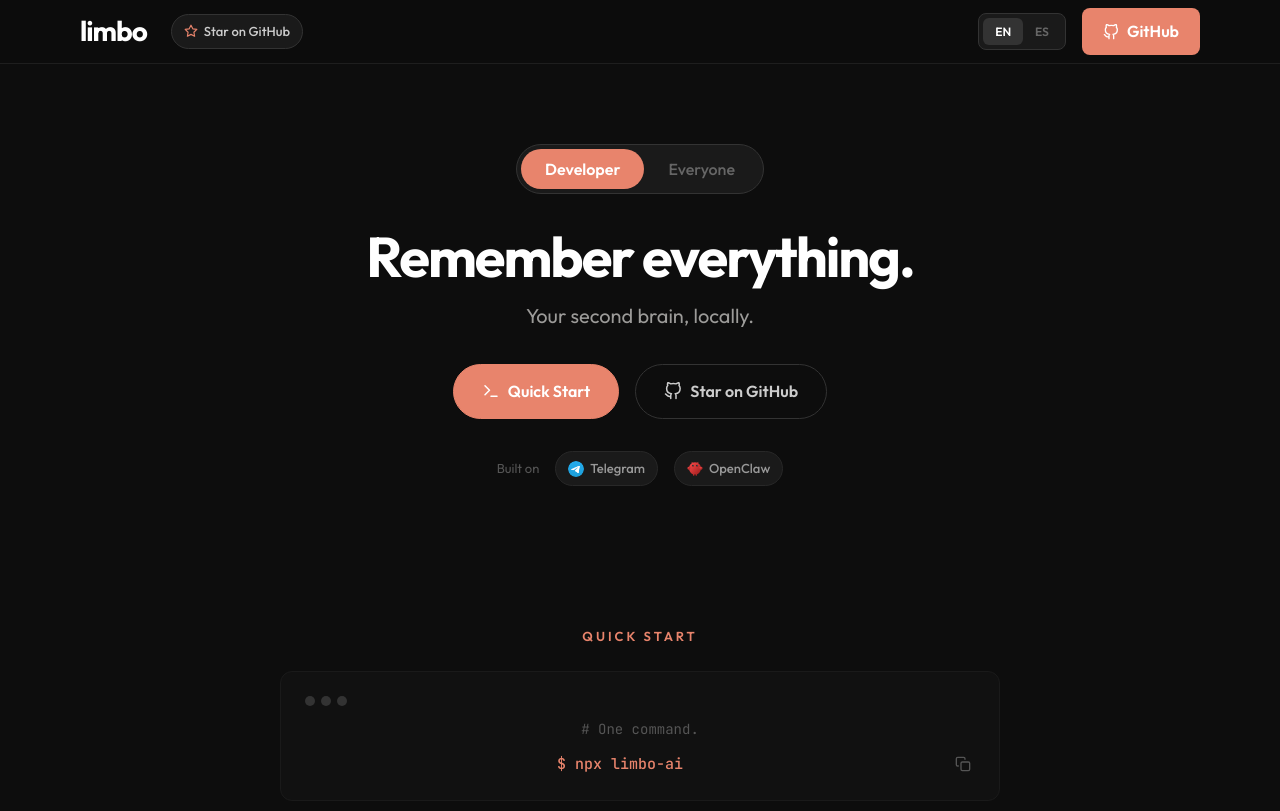
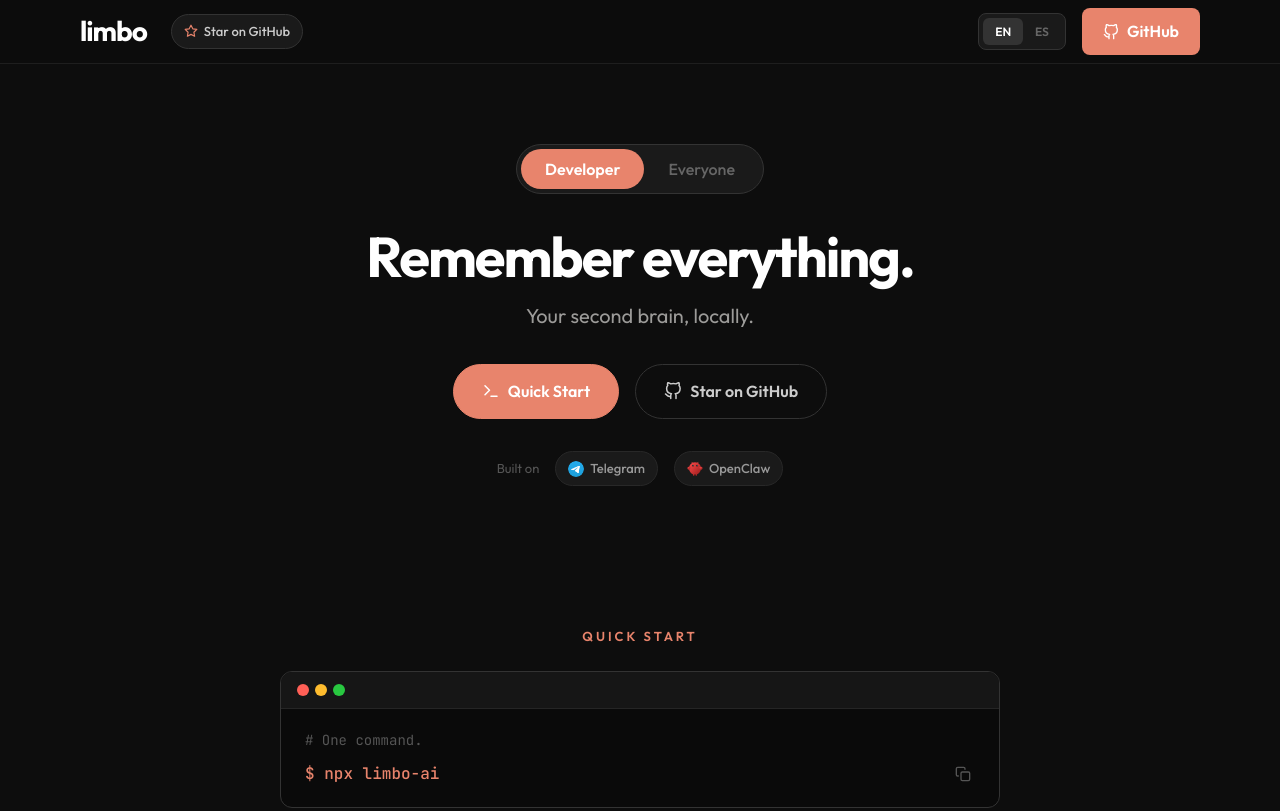
Before and after one commit to TomasWard1/limbo, a website: page web/index.html in a window 1280 px wide. Shown: the top 811 px of the page. Drawn offline with Linux system fonts and the light colour scheme; no server answers.

Commit message:
fix(landing): address board review feedback
- Terminal: macOS-style colored dots (red/yellow/green), darker bg,
  explicit left-align, titlebar/body split structure
- Comparison table: remove 'Remembers & connects ideas' row; add
  'Proactive' and 'Always on 24/7' rows; max-width 860px for legibility
- Docs button: remove broken inline style (padding-left:0) so text
  centers properly
- Anchor links: add id="how-it-works", fix CTA hrefs to match real IDs
  (#sectionQuickStartDev, #finalCtaAll), use event delegation for smooth
  scroll so dynamically rendered CTAs work
- Spanish: 'Estrella en GitHub' → 'Favorito en GitHub', star count
  'estrellas' → 'favoritos'
- Chat animation: resets and replays on every scroll re-entry, and when
  switching mode or language
- Footer: remove Telegram link

Co-Authored-By: Paperclip <noreply@paperclip.ing>

```diff
--- a/web/css/styles.css
+++ b/web/css/styles.css
@@ -430,30 +430,50 @@
    ============================================================ */
 
 .terminal {
-  background: var(--bg-2);
-  border: 1px solid var(--border-sub);
+  background: #0A0A0A;
+  border: 1px solid #333333;
   border-radius: var(--r-md);
-  padding: 24px;
+  overflow: hidden;
   display: flex;
   flex-direction: column;
-  gap: 12px;
+  text-align: left;
+}
+
+.terminal-titlebar {
+  display: flex;
+  align-items: center;
+  gap: 6px;
+  padding: 12px 16px;
+  background: #161616;
+  border-bottom: 1px solid #252525;
+}
+
+.terminal-dot {
+  width: 12px;
+  height: 12px;
+  border-radius: 50%;
+  flex-shrink: 0;
+}
+.terminal-dot:nth-child(1) { background: #FF5F56; }
+.terminal-dot:nth-child(2) { background: #FEBC2E; }
+.terminal-dot:nth-child(3) { background: #28C840; }
+
+.terminal-body {
+  padding: 20px 24px;
+  display: flex;
+  flex-direction: column;
+  gap: 10px;
 }
 
 .terminal-dots {
   display: flex;
   gap: 6px;
 }
-.terminal-dot {
-  width: 10px;
-  height: 10px;
-  border-radius: 50%;
-  background: var(--border);
-}
 
 .terminal-comment {
   font-family: var(--mono);
   font-size: 14px;
-  color: var(--text-dim);
+  color: #555555;
 }
 
 .terminal-cmd {
@@ -463,7 +483,7 @@
 }
 .terminal-cmd-text {
   font-family: var(--mono);
-  font-size: 15px;
+  font-size: 16px;
   font-weight: 500;
   color: var(--accent);
   flex: 1;
@@ -907,6 +927,8 @@
 
 .comp-table {
   width: 100%;
+  max-width: 860px;
+  margin: 0 auto;
   border: 1px solid var(--border-sub);
   border-radius: var(--r-md);
   overflow: hidden;
--- a/web/index.html
+++ b/web/index.html
@@ -26,7 +26,7 @@
       <a href="#" class="nav-logo">limbo</a>
       <a href="https://github.com/TomasWard1/limbo" target="_blank" rel="noopener" class="star-badge" id="starBadge">
         <svg class="icon-star" width="14" height="14" viewBox="0 0 24 24" fill="none" stroke="currentColor" stroke-width="2" stroke-linecap="round" stroke-linejoin="round"><polygon points="12 2 15.09 8.26 22 9.27 17 14.14 18.18 21.02 12 17.77 5.82 21.02 7 14.14 2 9.27 8.91 8.26 12 2"></polygon></svg>
-        <span id="starCount"><span data-lang="en">Star on GitHub</span><span data-lang="es">Estrella en GitHub</span></span>
+        <span id="starCount"><span data-lang="en">Star on GitHub</span><span data-lang="es">Favorito en GitHub</span></span>
       </a>
     </div>
     <div class="nav-right">
@@ -96,17 +96,19 @@
     <span data-lang="en">Quick Start</span><span data-lang="es">Inicio rápido</span>
   </span>
   <div class="terminal" style="width:min(720px,100%)">
-    <div class="terminal-dots">
+    <div class="terminal-titlebar">
       <div class="terminal-dot"></div>
       <div class="terminal-dot"></div>
       <div class="terminal-dot"></div>
     </div>
+    <div class="terminal-body">
       <div class="terminal-comment"># One command.</div>
       <div class="terminal-cmd">
         <span class="terminal-cmd-text">$ npx limbo-ai</span>
         <button class="terminal-copy" aria-label="Copy command" data-copy="npx limbo-ai">
           <svg width="16" height="16" viewBox="0 0 24 24" fill="none" stroke="currentColor" stroke-width="2" stroke-linecap="round" stroke-linejoin="round"><rect x="9" y="9" width="13" height="13" rx="2" ry="2"></rect><path d="M5 15H4a2 2 0 0 1-2-2V4a2 2 0 0 1 2-2h9a2 2 0 0 1 2 2v1"></path></svg>
         </button>
+      </div>
     </div>
   </div>
   <p class="qs-note">
@@ -118,7 +120,7 @@
       <svg width="16" height="16" viewBox="0 0 24 24" fill="none" stroke="currentColor" stroke-width="2" stroke-linecap="round" stroke-linejoin="round"><path d="M9 19c-5 1.5-5-2.5-7-3m14 6v-3.87a3.37 3.37 0 0 0-.94-2.61c3.14-.35 6.44-1.54 6.44-7A5.44 5.44 0 0 0 20 4.77 5.07 5.07 0 0 0 19.91 1S18.73.65 16 2.48a13.38 13.38 0 0 0-7 0C6.27.65 5.09 1 5.09 1A5.07 5.07 0 0 0 5 4.77a5.44 5.44 0 0 0-1.5 3.78c0 5.42 3.3 6.61 6.44 7A3.37 3.37 0 0 0 9 18.13V22"></path></svg>
       <span data-lang="en">Star on GitHub</span><span data-lang="es">Estrella en GitHub</span>
     </a>
-    <a href="https://github.com/TomasWard1/limbo#readme" target="_blank" rel="noopener" class="btn btn-secondary" style="border-color:transparent;padding-left:0">
+    <a href="https://github.com/TomasWard1/limbo#readme" target="_blank" rel="noopener" class="btn btn-secondary">
       <span data-lang="en">Read the docs →</span><span data-lang="es">Leer la documentación →</span>
     </a>
   </div>
@@ -146,7 +148,7 @@
 <!-- ============================================================
      HOW IT WORKS
      ============================================================ -->
-<section class="section">
+<section class="section" id="how-it-works">
   <div class="section-inner">
     <div class="section-header">
       <span class="section-label anim">
@@ -334,11 +336,18 @@
         <div class="comp-cell comp-no">✗</div>
       </div>
       <div class="comp-row">
-        <div class="comp-cell-feature"><span data-lang="en">Remembers &amp; connects ideas</span><span data-lang="es">Recuerda y conecta ideas</span></div>
+        <div class="comp-cell-feature"><span data-lang="en">Proactive — reminds you unprompted</span><span data-lang="es">Proactivo — te avisa sin que lo pidas</span></div>
         <div class="comp-cell comp-yes">✓</div>
         <div class="comp-cell comp-no">✗</div>
-        <div class="comp-cell comp-partial"><span data-lang="en">Manual</span><span data-lang="es">Manual</span></div>
-        <div class="comp-cell comp-partial"><span data-lang="en">Manual</span><span data-lang="es">Manual</span></div>
+        <div class="comp-cell comp-no">✗</div>
+        <div class="comp-cell comp-no">✗</div>
+      </div>
+      <div class="comp-row">
+        <div class="comp-cell-feature"><span data-lang="en">Always on, 24/7</span><span data-lang="es">Activo 24/7</span></div>
+        <div class="comp-cell comp-yes">✓</div>
+        <div class="comp-cell comp-no">✗</div>
+        <div class="comp-cell comp-no">✗</div>
+        <div class="comp-cell comp-no">✗</div>
       </div>
       <div class="comp-row">
         <div class="comp-cell-feature"><span data-lang="en">Works with any AI</span><span data-lang="es">Funciona con cualquier IA</span></div>
@@ -450,7 +459,6 @@
         <a href="https://github.com/TomasWard1/limbo#readme" target="_blank" rel="noopener" class="footer-link">
           <span data-lang="en">Docs</span><span data-lang="es">Docs</span>
         </a>
-        <a href="https://t.me/limbo_bot" target="_blank" rel="noopener" class="footer-link">Telegram</a>
       </nav>
     </div>
     <div class="footer-divider"></div>
@@ -483,15 +491,15 @@
       en: {
         subtitle: 'Your second brain, locally.',
         ctas: [
-          { cls: 'btn btn-primary', href: '#quick-start', icon: 'terminal', label: 'Quick Start' },
+          { cls: 'btn btn-primary', href: '#sectionQuickStartDev', icon: 'terminal', label: 'Quick Start' },
           { cls: 'btn btn-secondary', href: 'https://github.com/TomasWard1/limbo', icon: 'github', label: 'Star on GitHub', external: true }
         ]
       },
       es: {
         subtitle: 'Tu segundo cerebro, local.',
         ctas: [
-          { cls: 'btn btn-primary', href: '#quick-start', icon: 'terminal', label: 'Inicio rápido' },
-          { cls: 'btn btn-secondary', href: 'https://github.com/TomasWard1/limbo', icon: 'github', label: 'Estrella en GitHub', external: true }
+          { cls: 'btn btn-primary', href: '#sectionQuickStartDev', icon: 'terminal', label: 'Inicio rápido' },
+          { cls: 'btn btn-secondary', href: 'https://github.com/TomasWard1/limbo', icon: 'github', label: 'Favorito en GitHub', external: true }
         ]
       }
     },
@@ -499,14 +507,14 @@
       en: {
         subtitle: 'Your personal memory.',
         ctas: [
-          { cls: 'btn btn-primary', href: '#final-cta', icon: 'mail', label: 'Join Waitlist' },
+          { cls: 'btn btn-primary', href: '#finalCtaAll', icon: 'mail', label: 'Join Waitlist' },
           { cls: 'btn btn-secondary', href: '#how-it-works', icon: 'arrow-down', label: 'See how it works' }
         ]
       },
       es: {
         subtitle: 'Tu memoria personal.',
         ctas: [
-          { cls: 'btn btn-primary', href: '#final-cta', icon: 'mail', label: 'Unirse a la lista' },
+          { cls: 'btn btn-primary', href: '#finalCtaAll', icon: 'mail', label: 'Unirse a la lista' },
           { cls: 'btn btn-secondary', href: '#how-it-works', icon: 'arrow-down', label: 'Ver cómo funciona' }
         ]
       }
@@ -587,6 +595,7 @@
 
     renderHero();
     updateUrl();
+    if (chatIsVisible) startChatAnimation();
   }
 
   // ── Apply language ─────────────────────────────────────────
@@ -603,6 +612,7 @@
     document.documentElement.lang = lang;
     renderHero();
     updateUrl();
+    if (chatIsVisible) startChatAnimation();
   }
 
   function updateUrl() {
@@ -668,7 +678,8 @@
     { type: 'bot',  text: 'Atomic Habits — Juan recommended it.\n\u201cChanged his life.\u201d', link: 'View on Amazon →' }
   ];
 
-  var chatAnimated = false;
+  var chatTimers = [];
+  var chatIsVisible = false;
 
   function buildChatMsg(msg) {
     var wrap = document.createElement('div');
@@ -698,15 +709,20 @@
     return wrap;
   }
 
+  function resetChat() {
+    chatTimers.forEach(clearTimeout);
+    chatTimers = [];
+    var body = document.getElementById('chatBody');
+    if (body) body.innerHTML = '';
+  }
+
   function animateChat() {
-    if (chatAnimated) return;
-    chatAnimated = true;
     var body = document.getElementById('chatBody');
     if (!body) return;
 
     var delay = 400;
     chatMessages.forEach(function(msg) {
-      setTimeout(function() {
+      var t = setTimeout(function() {
         var el = buildChatMsg(msg);
         body.appendChild(el);
         requestAnimationFrame(function() {
@@ -716,14 +732,23 @@
         });
         body.scrollTop = body.scrollHeight;
       }, delay);
+      chatTimers.push(t);
       delay += msg.type === 'bot' ? 1200 : msg.type === 'time' ? 600 : 500;
     });
   }
 
+  function startChatAnimation() {
+    resetChat();
+    animateChat();
+  }
+
   var chatObserver = new IntersectionObserver(function(entries) {
-    if (entries[0].isIntersecting) {
-      animateChat();
-      chatObserver.disconnect();
+    var entry = entries[0];
+    chatIsVisible = entry.isIntersecting;
+    if (entry.isIntersecting) {
+      startChatAnimation();
+    } else {
+      resetChat();
     }
   }, { threshold: 0.3 });
 
@@ -772,21 +797,21 @@
   function renderStars(n) {
     var el = document.getElementById('starCount');
     if (n > 0) {
-      el.innerHTML = '<span data-lang="en">&#9733; ' + n + ' stars</span><span data-lang="es">&#9733; ' + n + ' estrellas</span>';
+      el.innerHTML = '<span data-lang="en">&#9733; ' + n + ' stars</span><span data-lang="es">&#9733; ' + n + ' favoritos</span>';
     }
   }
 
-  // ── Smooth scroll for anchor links ─────────────────────────
-  document.querySelectorAll('a[href^="#"]').forEach(function(a) {
-    a.addEventListener('click', function(e) {
-      var id = this.getAttribute('href').slice(1);
+  // ── Smooth scroll for anchor links (event delegation) ──────
+  document.addEventListener('click', function(e) {
+    var a = e.target.closest('a[href^="#"]');
+    if (!a) return;
+    var id = a.getAttribute('href').slice(1);
     if (!id) return;
     var target = document.getElementById(id);
     if (target) {
       e.preventDefault();
       target.scrollIntoView({ behavior: 'smooth', block: 'start' });
     }
-    });
   });
 
   // ── Init ───────────────────────────────────────────────────
```
Lines whose indentation alone changed are shown as unchanged.
